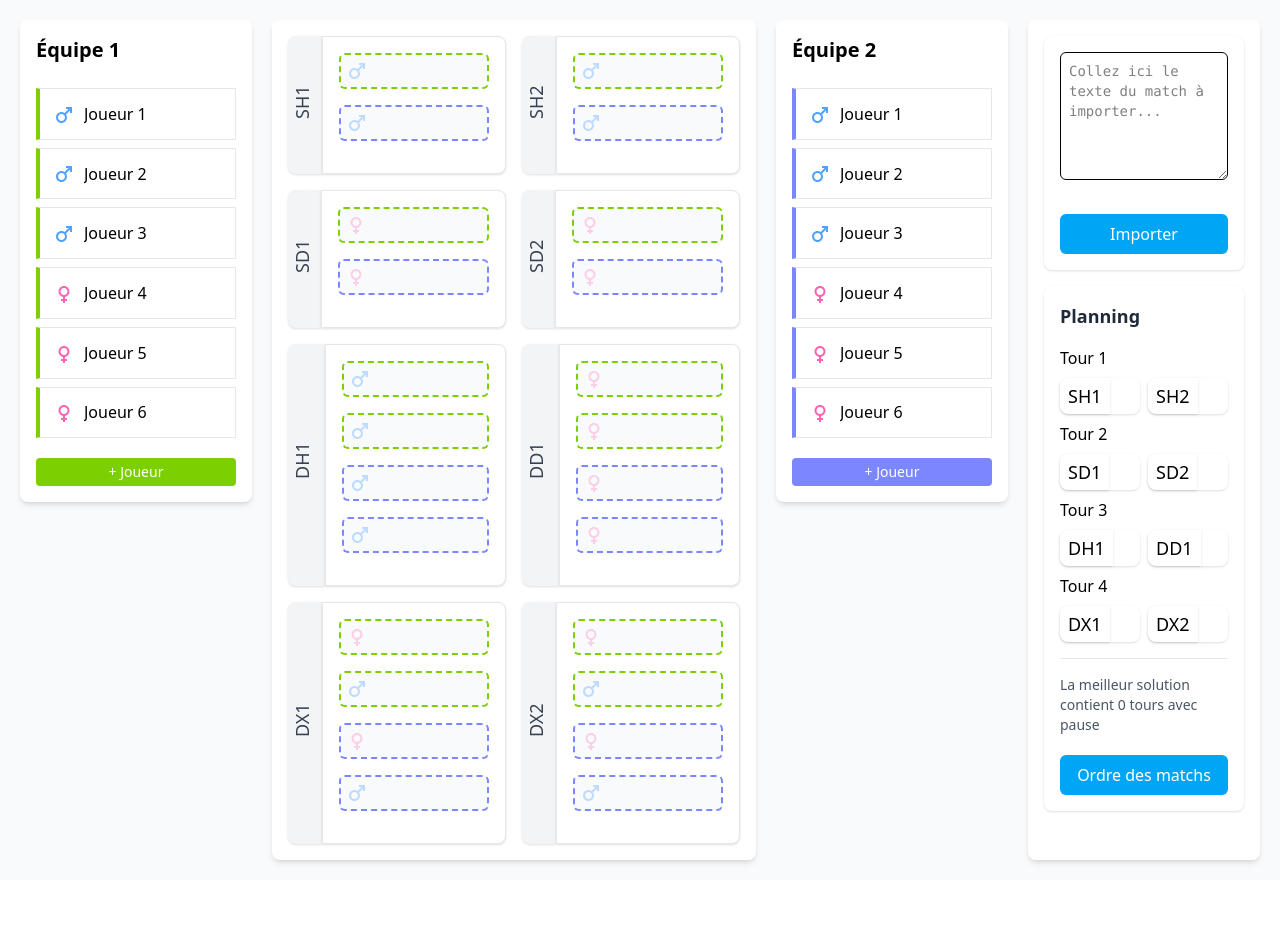
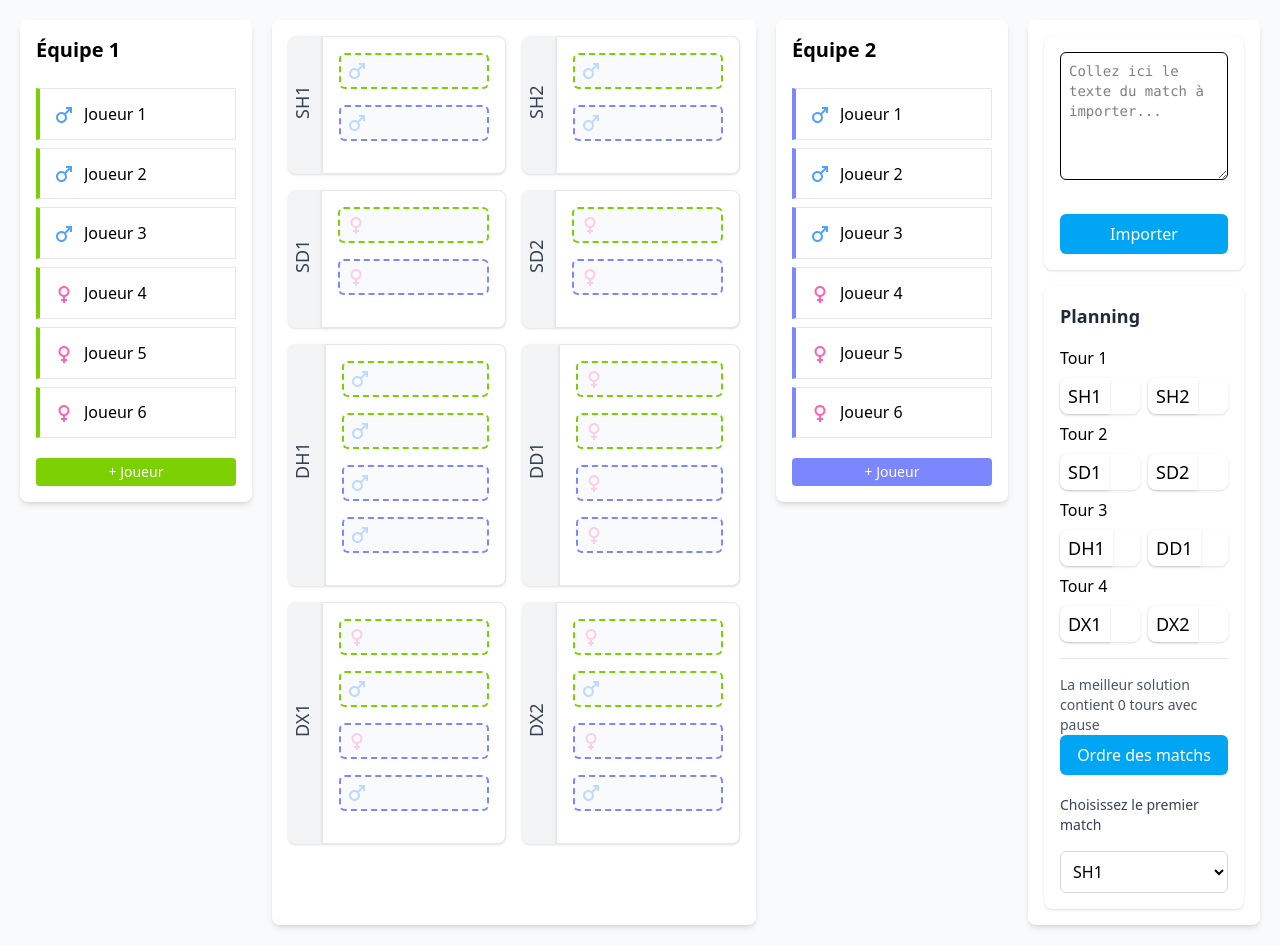
Before and after one commit to gait-dev/badminton-planner, a React (Vite) app in the folder frontend/: page / in a window 1280 px wide. Both pictures are taken after a click on the button "Ordre des matchs". Shown: the top 945 px of the page. Before the commit the page ends 880 px from the top, so only its background shows below. Built offline with nearby package versions, Linux system fonts and the light colour scheme.

Commit message:
Ajout d'un choix de premier match

```diff
--- a/frontend/src/components/Planning.tsx
+++ b/frontend/src/components/Planning.tsx
@@ -88,7 +88,12 @@ const Planning: React.FC<PlanningProps> = ({ matches, onOptimize }) => {
 
   const findOptimalSchedule = (
     matches: OptimizedMatch[]
-  ): SolutionWithPauses => {
+  ): {
+    solutions: {
+      [score: number]: { [firstMatch: string]: SolutionWithPauses[] };
+    };
+    bestSolution: SolutionWithPauses;
+  } => {
     // Fonction pour obtenir l'ID unique d'un joueur (type de match + équipe + numéro)
     const getPlayerId = (player: { id: string }): string => {
       const [matchType, team, num] = player.id.split("-");
@@ -299,7 +304,10 @@ const Planning: React.FC<PlanningProps> = ({ matches, onOptimize }) => {
       );
 
       const firstMatchType = Object.keys(solutions[bestScore])[0];
-      return solutions[bestScore][firstMatchType][0];
+      return {
+        solutions,
+        bestSolution: solutions[bestScore][firstMatchType][0],
+      };
     }
 
     throw new Error("Aucune solution valide trouvée");
@@ -315,16 +323,38 @@ const Planning: React.FC<PlanningProps> = ({ matches, onOptimize }) => {
     null
   );
   const [isCalculating, setIsCalculating] = React.useState(false);
+  const [allSolutions, setAllSolutions] = React.useState<{
+    [score: number]: { [firstMatch: string]: SolutionWithPauses[] };
+  } | null>(null);
+  const [selectedFirstMatch, setSelectedFirstMatch] =
+    React.useState<string>("");
 
   const handleOptimize = useCallback(async () => {
     setIsCalculating(true);
     try {
-      const optimalSchedule = findOptimalSchedule(matches);
-      setSolution(optimalSchedule);
+      const { solutions: newSolutions, bestSolution } =
+        findOptimalSchedule(matches);
+      setAllSolutions(newSolutions);
+      const bestScore = Math.min(...Object.keys(newSolutions).map(Number));
+      const firstMatchType = Object.keys(newSolutions[bestScore])[0];
+      setSelectedFirstMatch(firstMatchType);
+      setSolution(bestSolution);
     } finally {
       setIsCalculating(false);
     }
   }, [matches]);
+
+  // Gérer le changement de premier match
+  const handleFirstMatchChange = (
+    event: React.ChangeEvent<HTMLSelectElement>
+  ) => {
+    const newFirstMatch = event.target.value;
+    setSelectedFirstMatch(newFirstMatch);
+    if (allSolutions) {
+      const bestScore = Math.min(...Object.keys(allSolutions).map(Number));
+      setSolution(allSolutions[bestScore][newFirstMatch][0]);
+    }
+  };
 
   return (
     <div className="bg-white rounded-lg shadow-sm p-4">
@@ -374,11 +404,34 @@ const Planning: React.FC<PlanningProps> = ({ matches, onOptimize }) => {
 
       <button
         onClick={handleOptimize}
-        className="bg-sky-500 text-white mt-5 w-full px-4 py-2 rounded-md hover:bg-sky-400 disabled:bg-sky-300"
+        className="bg-sky-500 text-white w-full px-4 py-2 rounded-md hover:bg-sky-400 disabled:bg-sky-300"
         disabled={isCalculating}
       >
         {isCalculating ? "Calcul en cours..." : "Ordre des matchs"}
       </button>
+      {allSolutions && (
+        <>
+          <label
+            className="block text-sm font-medium text-gray-700 mt-5 "
+            htmlFor=""
+          >
+            Choisissez le premier match
+          </label>
+          <select
+            value={selectedFirstMatch}
+            onChange={handleFirstMatchChange}
+            className="mt-4 w-full p-2 rounded-md border border-gray-300"
+          >
+            {Object.keys(
+              allSolutions[Math.min(...Object.keys(allSolutions).map(Number))]
+            ).map((firstMatch) => (
+              <option key={firstMatch} value={firstMatch}>
+                {firstMatch}
+              </option>
+            ))}
+          </select>
+        </>
+      )}
     </div>
   );
 };
```
